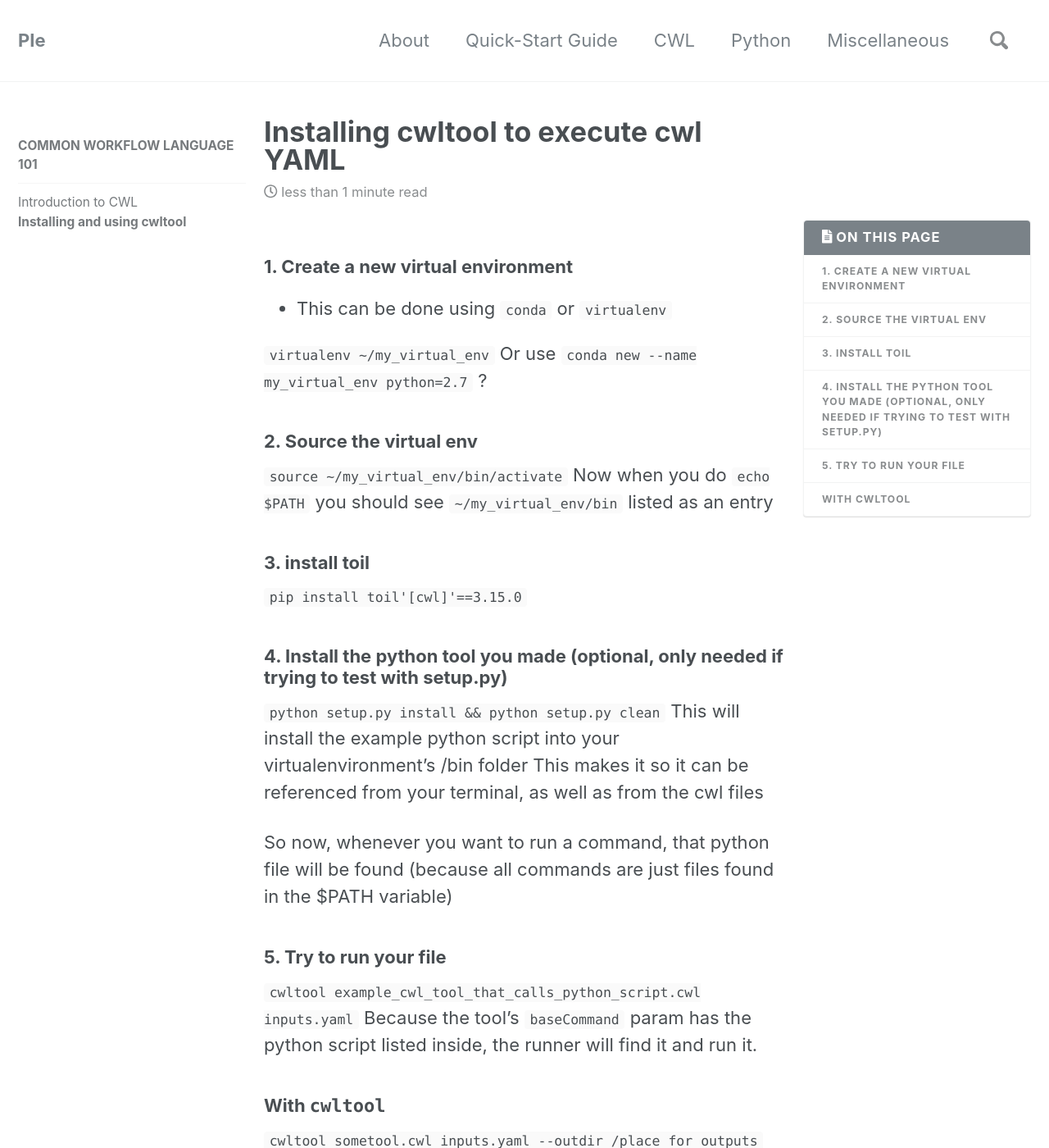
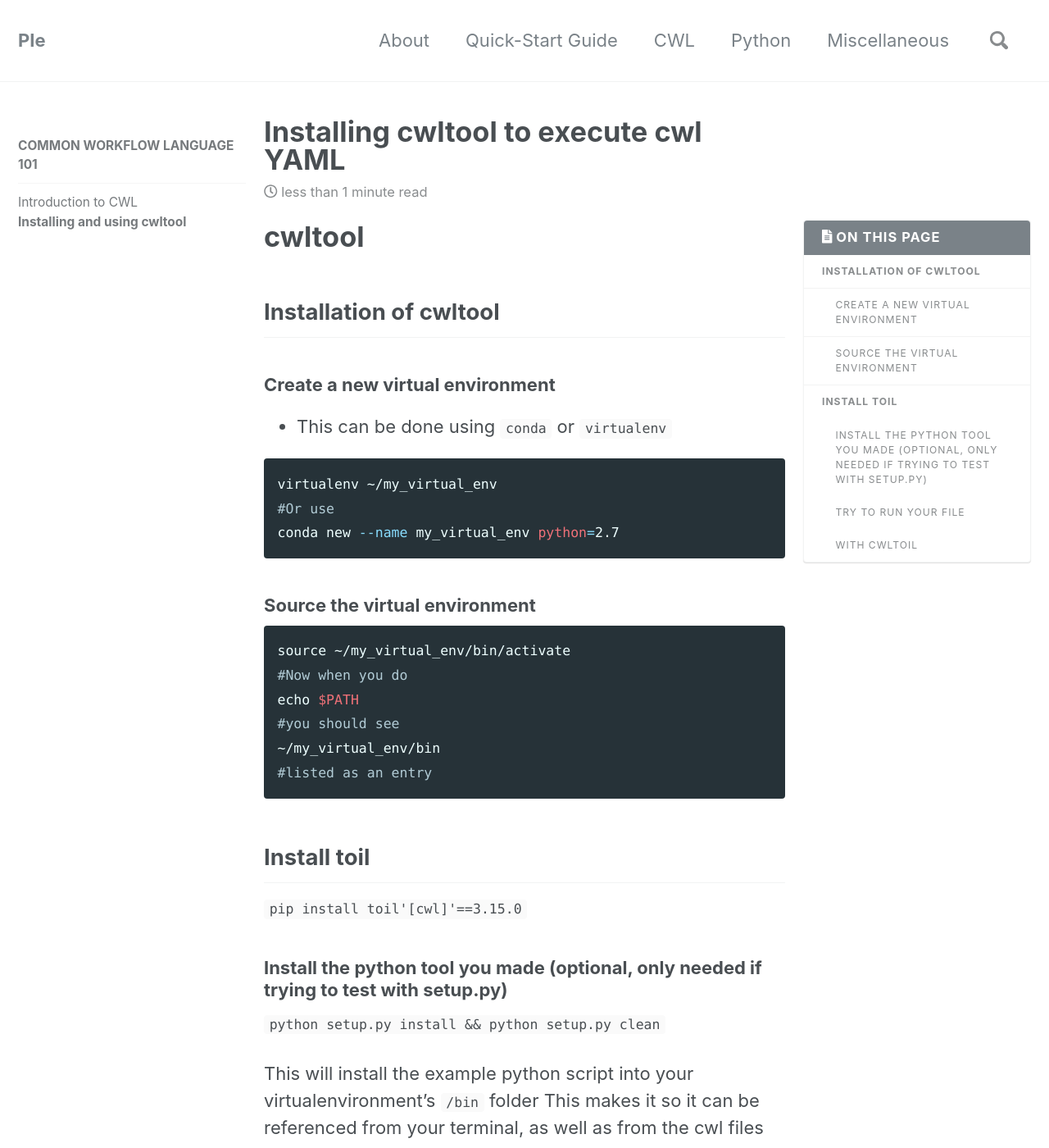
Before and after one commit to rhshah/PIe, a Jekyll site: the page built from docs/_cwl/02-Introduction-to-cwltool.md, in a window 1280 px wide and 1400 px high. Shown: the whole window at 82% size. Built offline with Jekyll 4.4.1, drawn with Linux system fonts in a browser that asks for light colours; nearby versions of some CDN libraries; some of the changed text lies outside the part shown.

Commit message:
Test cwl

````diff
--- a/docs/_cwl/02-Introduction-to-cwltool.md
+++ b/docs/_cwl/02-Introduction-to-cwltool.md
@@ -7,35 +7,53 @@ redirect_from:
   - /theme-setup/
 toc: true
 ---
-### 1. Create a new virtual environment
+# cwltool
+
+## Installation of cwltool
+
+### Create a new virtual environment
 
 - This can be done using `conda` or `virtualenv`
 
-`virtualenv ~/my_virtual_env`
-Or use `conda new --name my_virtual_env python=2.7` ?
+```bash
+virtualenv ~/my_virtual_env
+#Or use
+conda new --name my_virtual_env python=2.7
+```
 
-### 2. Source the virtual env
+### Source the virtual environment
 
-`source ~/my_virtual_env/bin/activate`
-Now when you do `echo $PATH` you should see `~/my_virtual_env/bin` listed as an entry
+```bash
+source ~/my_virtual_env/bin/activate
+#Now when you do
+echo $PATH
+#you should see
+~/my_virtual_env/bin
+#listed as an entry
+```
 
-### 3. install toil
+## Install toil
 
 `pip install toil'[cwl]'==3.15.0`
 
-### 4. Install the python tool you made (optional, only needed if trying to test with setup.py)
+### Install the python tool you made (optional, only needed if trying to test with setup.py)
 
 `python setup.py install && python setup.py clean`
-This will install the example python script into your virtualenvironment's /bin folder
+
+This will install the example python script into your virtualenvironment's `/bin` folder
 This makes it so it can be referenced from your terminal, as well as from the cwl files
 
 So now, whenever you want to run a command, that python file will be found (because all commands are just files found in the $PATH variable)
 
-### 5. Try to run your file
+### Try to run your file
 
-`cwltool example_cwl_tool_that_calls_python_script.cwl inputs.yaml`
-Because the tool's `baseCommand` param has the python script listed inside, the runner will find it and run it.
+```bash
+cwltool example_cwl_tool_that_calls_python_script.cwl inputs.yaml
+#Because the tool's
+baseCommand
+#param has the python script listed inside, the runner will find it and run it.
+```
 
-### With `cwltool`
+### With `cwltoil`
 
-`cwltool sometool.cwl inputs.yaml --outdir /place_for_outputs`
+`cwltoil sometool.cwl inputs.yaml --outdir /place_for_outputs`
````
